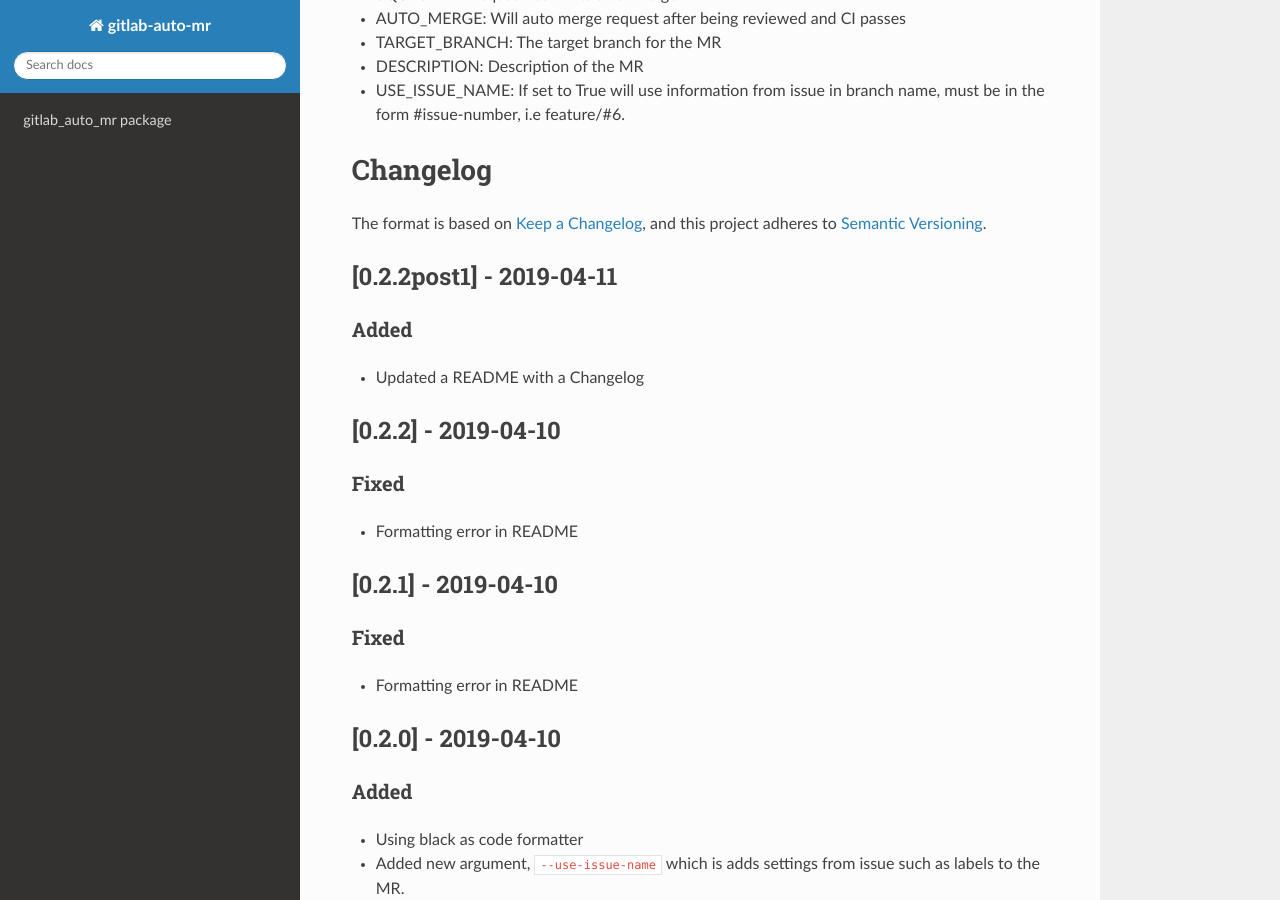
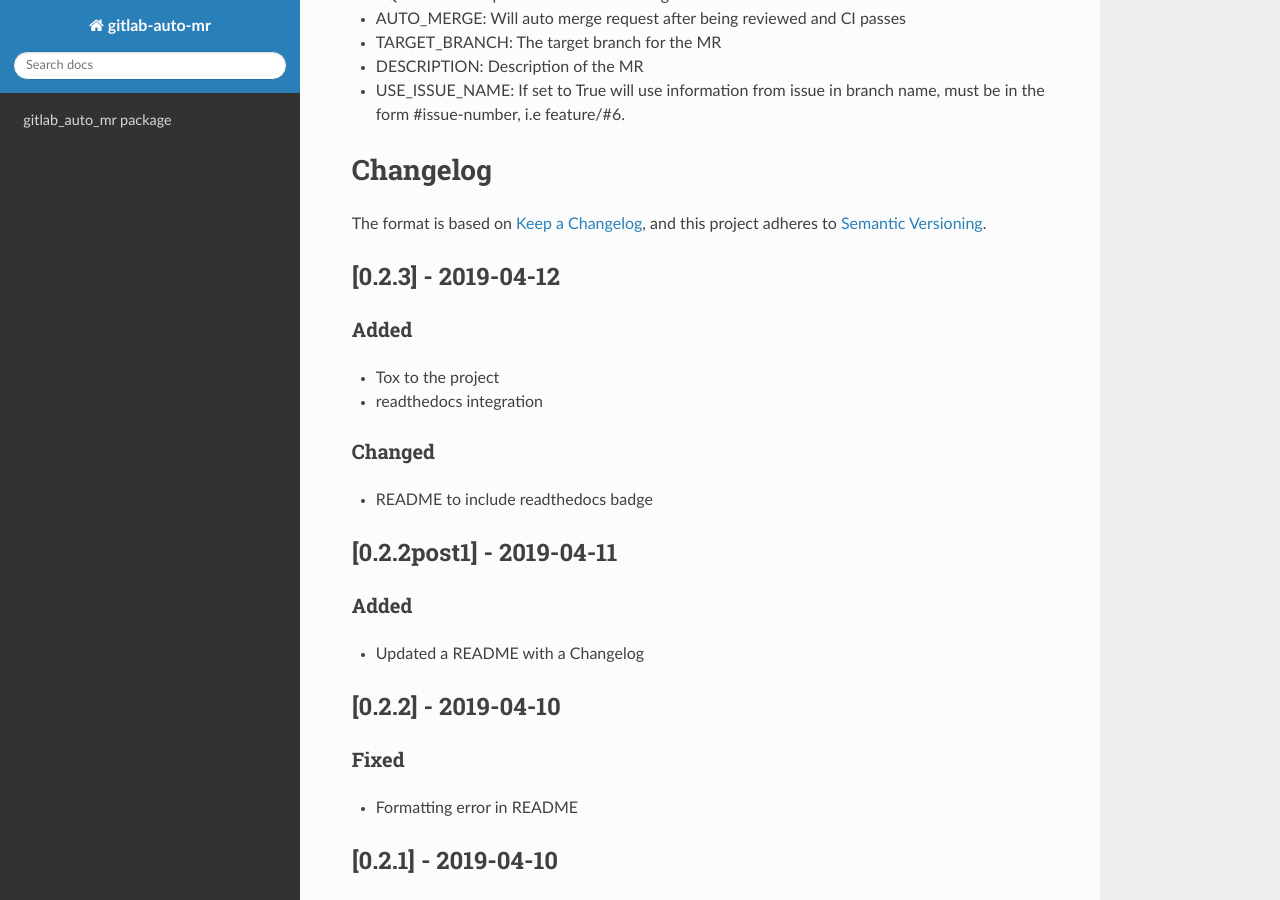
Before and after one commit to hmajid2301/gitlab-auto-mr, a Sphinx documentation site: the page built from docs/source/index.rst, in a window 1280 px wide and 900 px high, scrolled down 2637 px. Built offline with Sphinx 7.4.7 and the Read the Docs theme 2.0.0, drawn with Linux system fonts in a browser that asks for light colours.

Commit message:
:rocket: Bumped version for release

```diff
--- a/README.rst
+++ b/README.rst
@@ -108,6 +108,17 @@ Changelog
 The format is based on `Keep a Changelog`_, and this project adheres to
 `Semantic Versioning`_.
 
+[0.2.3] - 2019-04-12
+--------------------
+Added
+*****
+- Tox to the project
+- readthedocs integration
+
+Changed
+*******
+- README to include readthedocs badge
+
 [0.2.2post1] - 2019-04-11
 -------------------------
 Added
--- a/docs/source/conf.py
+++ b/docs/source/conf.py
@@ -23,7 +23,7 @@ copyright = "2019, Haseeb majid"
 author = "Haseeb Majid"
 
 # The full version, including alpha/beta/rc tags
-release = "0.2.2post1"
+release = "0.2.3post1"
 
 
 # -- General configuration ---------------------------------------------------
--- a/setup.py
+++ b/setup.py
@@ -3,7 +3,7 @@ from setuptools import setup
 
 setup(
     name="gitlab-auto-mr",
-    version="0.2.2post1",
+    version="0.2.3post1",
     description="A simple tool for automatically creating merge requests in GitLab",
     long_description=open("README.rst").read(),
     author="Haseeb Majid",
```
Also changed, not shown: setup.cfg (+6 -6 lines).
